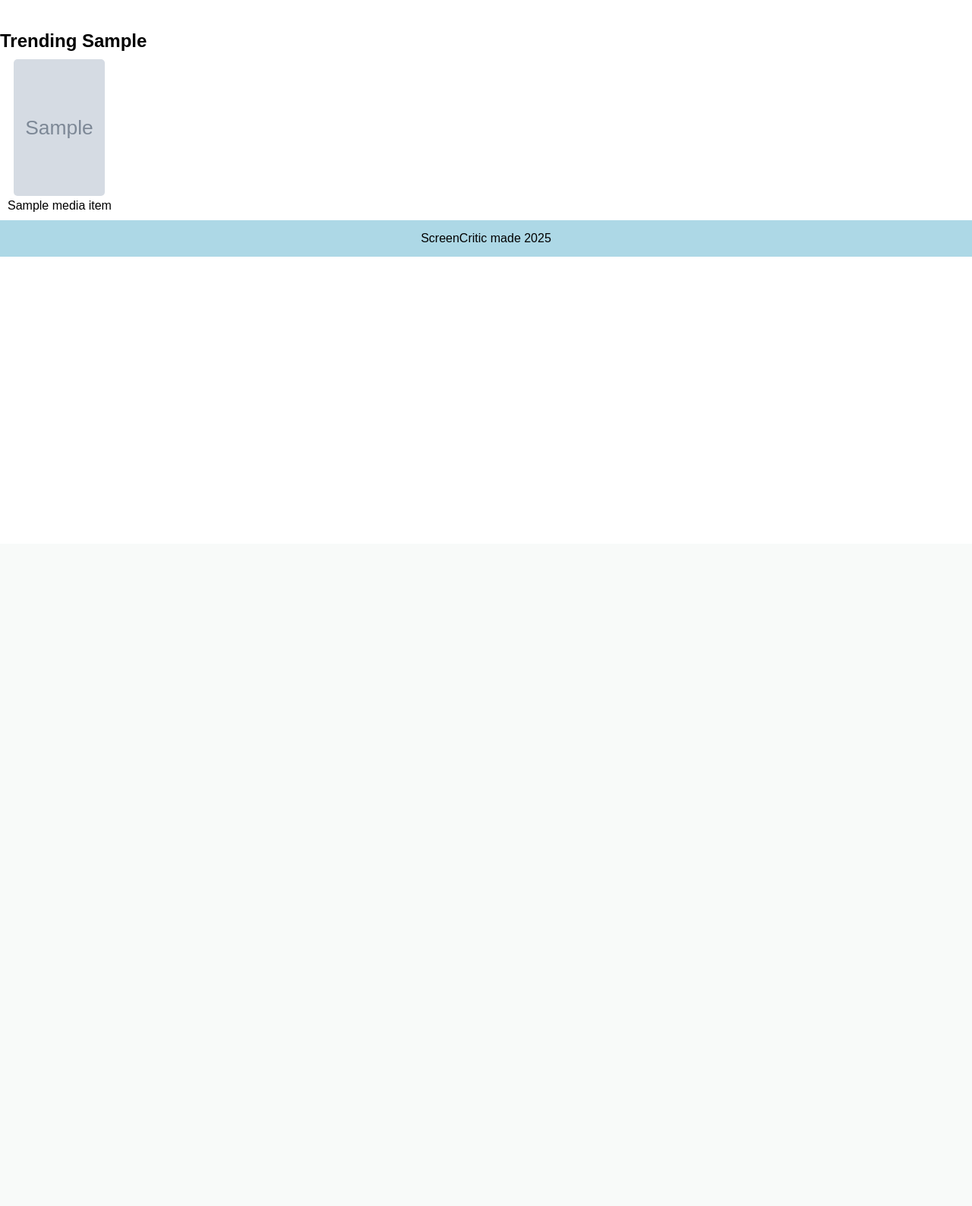
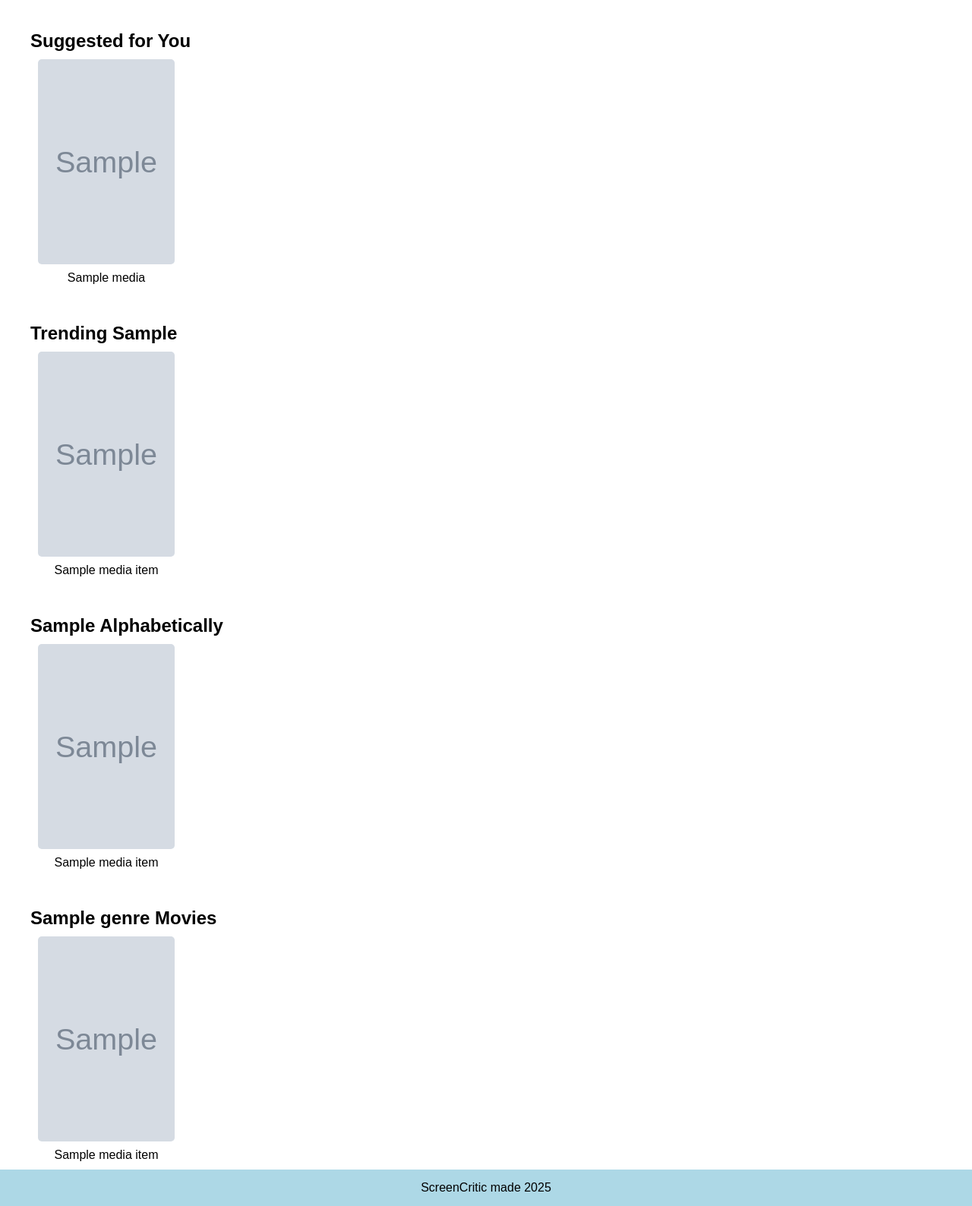
Before and after one commit to MAkther05/WAD2_TEAM5A_PROJECT, a Django app: template templates/ScreenCritic/media.html in a window 1280 px wide. Shown: the part 84-1672 px from the top of the page at 76% size. Before the commit the page ends 422 px from the top, so only its background shows below. Run offline with Django 3.2, Linux system fonts and the light colour scheme; a user stored in the database is signed in; tables that the repository leaves empty hold one stand-in row (values such as "Sample post"); the template is opened without the code that fills it: values that come from a table or form of the project are taken from there, most other values are stand-ins (such as "Sample title", 1, 10 or a date in 2020); grey boxes marked "Sample" are stand-in pictures.

Commit message:
movie complete (cannot test when logged in)

```diff
--- /dev/null
+++ b/static/css/media_general.css
@@ -0,0 +1,43 @@
+.media-section {
+    margin-top: 40px;
+    margin-left: 40px;
+    margin-right: 40px;
+}
+
+.media-scroll {
+    display: flex;
+    overflow-x: auto;
+    white-space: nowrap;
+    padding: 10px;
+}
+
+.media-item {
+    text-align: center;
+    margin-right: 15px;
+    flex: 0 0 auto;
+    flex-direction: column;
+
+    display: block;
+    width: 180px;
+}
+
+.media-item img {
+    width: 180px; /* Adjust as needed */
+    height: 270px;
+    object-fit: cover;
+    border-radius: 5px;
+}
+
+.media-item a {
+    text-decoration: none;
+    color: black;
+}
+
+.media-item p {
+    max-width: 180px; /* Keep text width equal to image */
+    word-wrap: break-word;
+    overflow-wrap: break-word;
+    white-space: normal;
+    text-align: center; /* Ensure it's centered */
+    margin-top: 5px; /* Add spacing between image and text */
+}
--- a/templates/ScreenCritic/media.html
+++ b/templates/ScreenCritic/media.html
@@ -4,26 +4,53 @@
 
 {% block title_block %}
 <title>{{ media.title }} - ScreenCritic</title>
-<link rel="stylesheet" href="{% static 'css/title.css' %}">
-<!-- TODO: CHange CSS style sheet -->
+<link rel="stylesheet" href="{% static 'css/media_general.css' %}">
 {% endblock %}
-
-
 
 
 {% block content %}
 
-{% if user.is_authenticated %}
+
 <!-- Suggested for you based on user's genre preferences -->
- {% endif %}
+{% if user.is_authenticated and suggested_movies %}
+<div class="media-section">
+    <h2>Suggested for You</h2>
+    <div class="media-scroll">
+        {% for media_item in suggested_movies %}
+        <div class="media-item">
+            <a href="{% url media_item.type|route_name slug=media_item.slug %}">
+                <img src="{{ media_item.cover_image }}" alt="{{ media_item.title }}">
+                <p class="media_title">{{ media_item.title }}</p>
+            </a>
+        </div>
+        {% endfor %}
+    </div>
+</div>
+{% endif %}
 
- <!-- Trending Movies -->
-  <!-- PEOPLE ALSO ENJOYED -->
-  <div class="recommended-section">
+
+ <!-- Trending Media -->
+ <div class="media-section">
     <h2>Trending {{media_type}}</h2>
-    <div class="recommended-scroll">
+    <div class="media-scroll">
         {% for media_item in trending_movies %}
-        <div class="recommended-item">
+        <div class="media-item">
+            <a href="{% url media_item.type|route_name slug=media_item.slug %}">
+                <img src="{{ media_item.cover_image }}" alt="{{ media_item.title }}">
+                <p class="media_title">{{ media_item.title }}</p>
+            </a>
+        </div>
+        {% endfor %}
+    </div>
+</div>
+
+
+  <!-- All Movies Alphabetically -->
+<div class="media-section">
+    <h2>{{media_type}} Alphabetically</h2>
+    <div class="media-scroll">
+        {% for media_item in movies_alphabetically %}
+        <div class="media-item">
             <a href="{% url media_item.type|route_name slug=media_item.slug %}">
                 <img src="{{ media_item.cover_image }}" alt="{{ media_item.title }}">
                 <p>{{ media_item.title }}</p>
@@ -32,7 +59,25 @@
         {% endfor %}
     </div>
 </div>
-  <!-- Titles Alphabetically -->
+
+
   <!-- Specific categories alphabetically??? -->
+  {% for genre, movies in movies_by_genre.items %}
+<div class="media-section">
+    <h2>{{ genre }} Movies</h2>
+    <div class="media-scroll">
+        {% for media_item in movies %}
+        <div class="media-item">
+            <a href="{% url media_item.type|route_name slug=media_item.slug %}">
+                <img src="{{ media_item.cover_image }}" alt="{{ media_item.title }}">
+                <p>{{ media_item.title }}</p>
+            </a>
+        </div>
+        {% endfor %}
+    </div>
+</div>
+{% endfor %}
+
+
 
 {% endblock %}
```
Also changed, not shown: ScreenCritic/views.py (+23 -1 lines).
